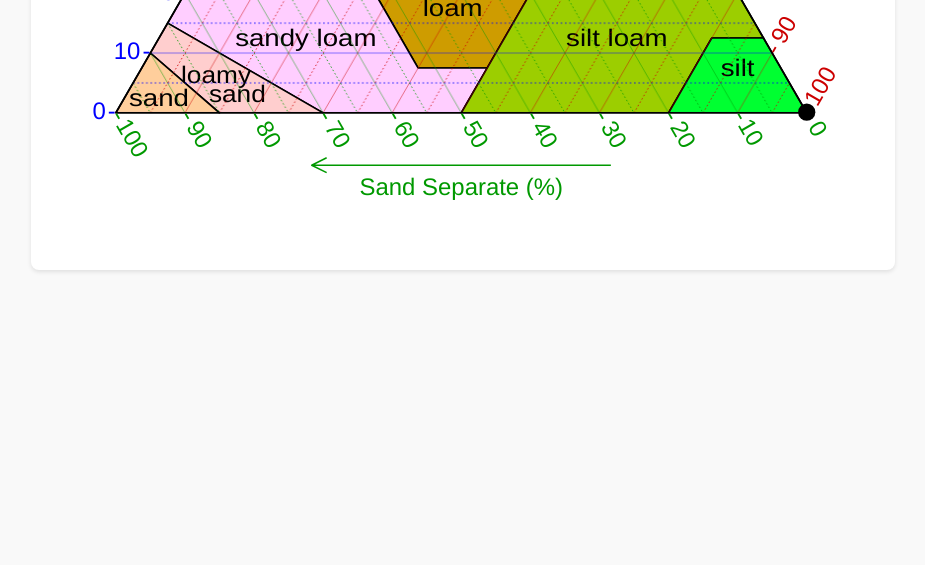
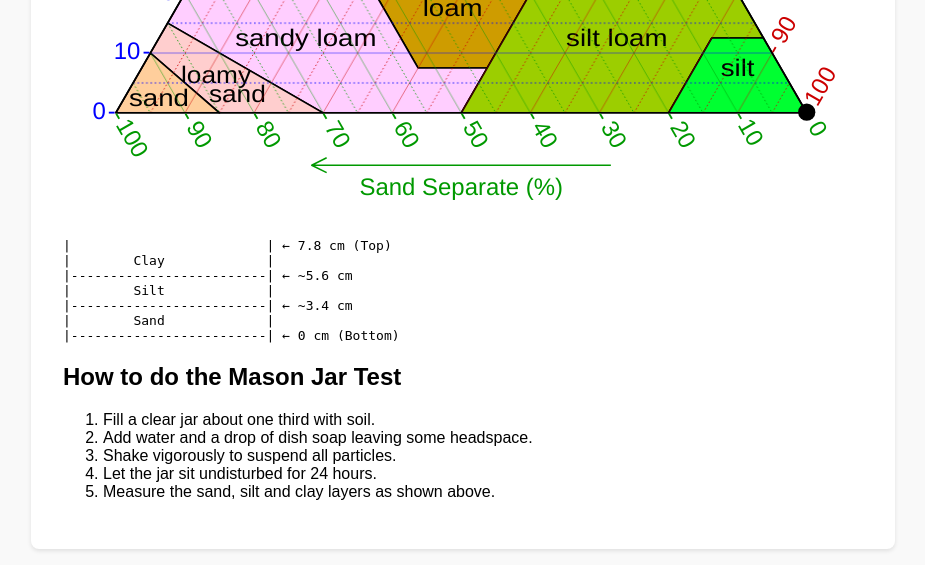
Before and after one commit to mandross/jar-soil-test, a PHP site: page / in a window 1280 px wide. Shown: the part 954-1519 px from the top of the page, without its empty margins (177-1102 px from the left). Before the commit the page ends 1226 px from the top, so only its background shows below. Run offline with PHP 8.4, Linux system fonts and the light colour scheme; data that the repository does not hold is empty.

Commit message:
Add ASCII jar diagram and instructions

```diff
--- a/index.php
+++ b/index.php
@@ -236,8 +236,25 @@ text   { stroke:none; cursor:default; }
    <text transform="translate( 200,400) scale(0.866,1) rotate(60)" y="0.5ex">-&#8201;0</text>
   </g>
  </g>
- <circle cx="<?php echo $X; ?>" cy="<?php echo $Y; ?>" r="5" fill="black"/>
+<circle cx="<?php echo $X; ?>" cy="<?php echo $Y; ?>" r="5" fill="black"/>
 </svg>
+<pre>
+|                         | ← 7.8 cm (Top)
+|        Clay             |
+|-------------------------| ← ~5.6 cm
+|        Silt             |
+|-------------------------| ← ~3.4 cm
+|        Sand             |
+|-------------------------| ← 0 cm (Bottom)
+</pre>
+<h2>How to do the Mason Jar Test</h2>
+<ol>
+  <li>Fill a clear jar about one third with soil.</li>
+  <li>Add water and a drop of dish soap leaving some headspace.</li>
+  <li>Shake vigorously to suspend all particles.</li>
+  <li>Let the jar sit undisturbed for 24 hours.</li>
+  <li>Measure the sand, silt and clay layers as shown above.</li>
+</ol>
 <?php elseif (!empty($errors)): ?>
 <!-- Errors shown above -->
 <?php endif; ?>
```
